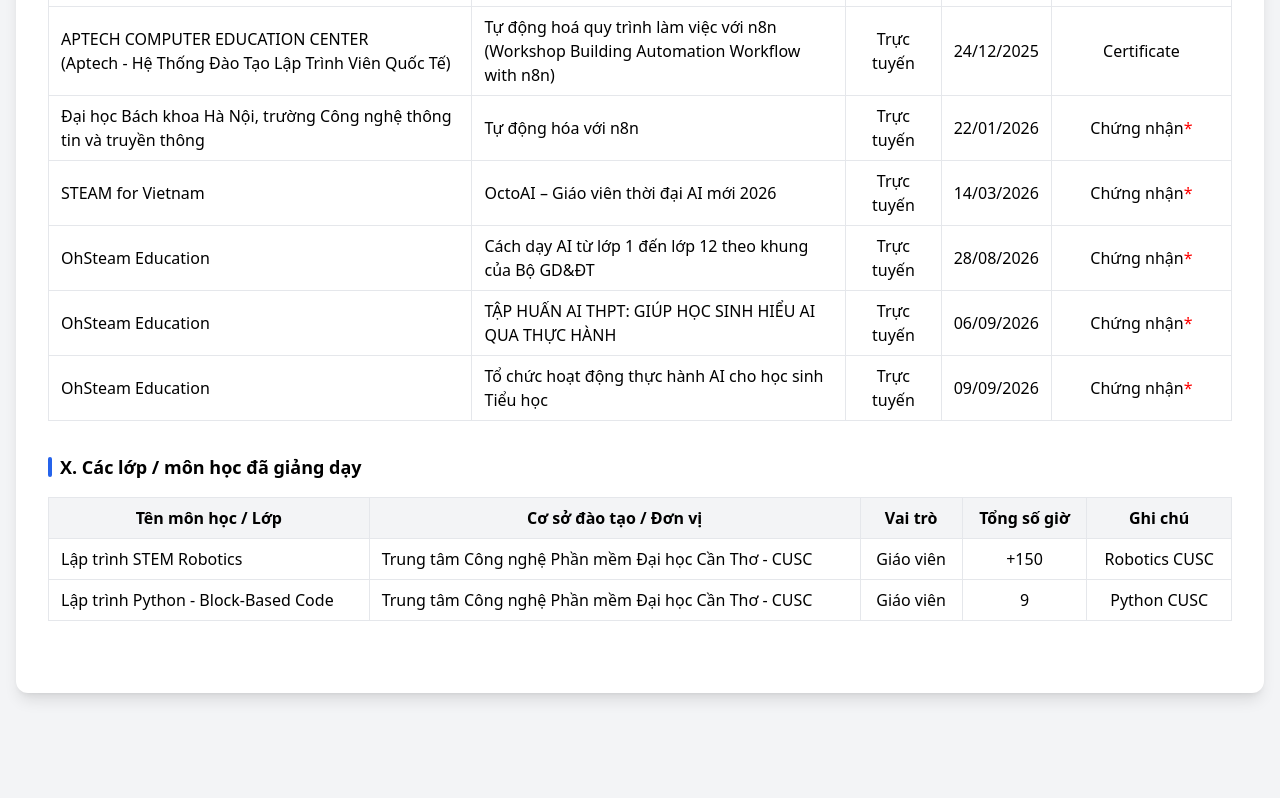
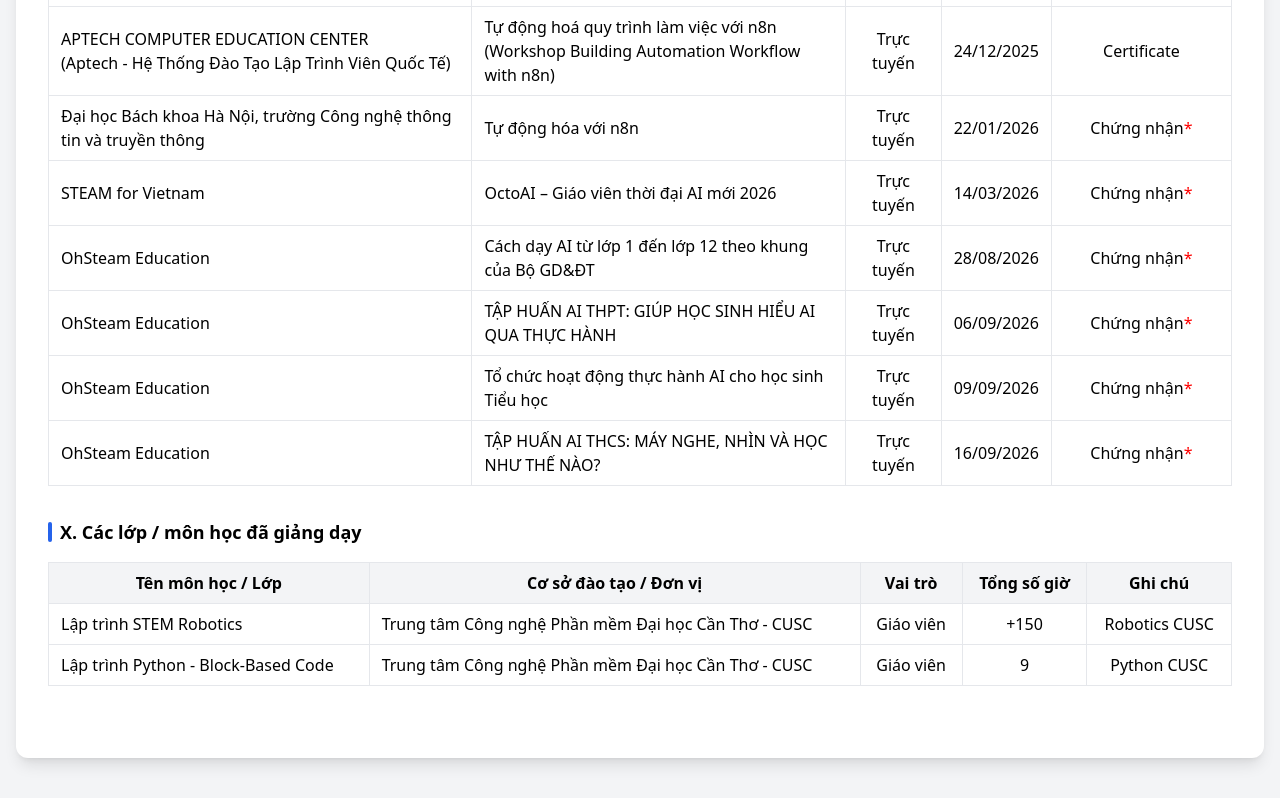
Before and after one commit to HuuThoCSE/huuthocse.github.io, a plain HTML site: page index.html in a window 1280 px wide. Shown: the part 4480-5278 px from the top of the page. Before the commit the page ends 5213 px from the top, so only its background shows below. Drawn offline with nearby package versions, Linux system fonts and the light colour scheme.

Commit message:
Update index.html

```diff
--- a/index.html
+++ b/index.html
@@ -969,6 +969,24 @@
                                     <a target="_blank" rel="noopener noreferrer" href="https://openstem.vn/verify/6a3bc6b7-4306-4257-b6f2-7616f99e5938">Chứng nhận<span style="color: red">*</span></a>
                                 </td>
                             </tr>
+
+                            <tr class="hover:bg-gray-50">
+                                <td class="border border-gray-200 px-3 py-2">
+                                    OhSteam Education
+                                </td>
+                                <td class="border border-gray-200 px-3 py-2">
+                                    TẬP HUẤN AI THCS: MÁY NGHE, NHÌN VÀ HỌC NHƯ THẾ NÀO?
+                                </td>
+                                <td class="border border-gray-200 px-3 py-2 text-center">
+                                    Trực tuyến
+                                </td>
+                                <td class="border border-gray-200 px-3 py-2 text-center">
+                                    16/09/2026
+                                </td>
+                                <td class="border border-gray-200 px-3 py-2 text-center">
+                                    <a target="_blank" rel="noopener noreferrer" href="https://openstem.vn/verify/3906916a-bbb7-4a7c-b374-fee06e6b015e">Chứng nhận<span style="color: red">*</span></a>
+                                </td>
+                            </tr>
                         </tbody>
                     </table>
                 </div>
```
